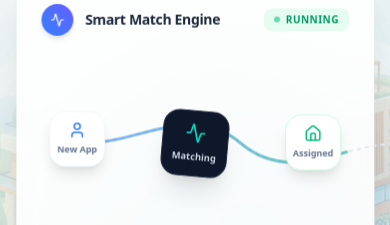
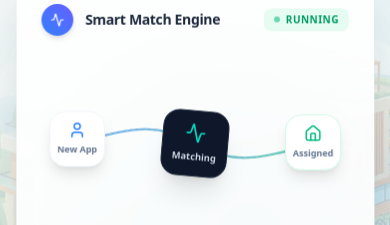
Before and after one commit to rachierich24/nestnwings, a Next.js app: page / in a window 390 px wide. Shown: the part 748-973 px from the top of the page. Built offline with nearby package versions, Linux system fonts and the light colour scheme.

Commit message:
fix: hero allocation flow svg overflow and responsiveness

```diff
--- a/src/components/home/Hero.tsx
+++ b/src/components/home/Hero.tsx
@@ -194,10 +194,10 @@ function AllocationFlow() {
 
                 <div className="relative h-[120px] w-full mt-4 z-10">
                     {/* Background Connection Path */}
-                    <svg className="absolute top-1/2 left-0 w-full -translate-y-1/2 h-16 overflow-visible pointer-events-none" preserveAspectRatio="none">
-                        <path d="M 40,32 C 100,32 150,-10 200,32 C 250,74 300,32 360,32" fill="none" stroke="#E2E8F0" strokeWidth="2" strokeDasharray="4 4" />
+                    <svg className="absolute top-1/2 left-0 w-full -translate-y-1/2 h-16 overflow-hidden pointer-events-none" viewBox="0 0 400 64" preserveAspectRatio="xMidYMid meet">
+                        <path d="M 20,32 C 80,32 130,-10 200,32 C 270,74 320,32 380,32" fill="none" stroke="#E2E8F0" strokeWidth="2" strokeDasharray="4 4" />
                         <motion.path
-                            d="M 40,32 C 100,32 150,-10 200,32 C 250,74 300,32 360,32"
+                            d="M 20,32 C 80,32 130,-10 200,32 C 270,74 320,32 380,32"
                             fill="none"
                             stroke="url(#gradient)"
                             strokeWidth="3"
```
